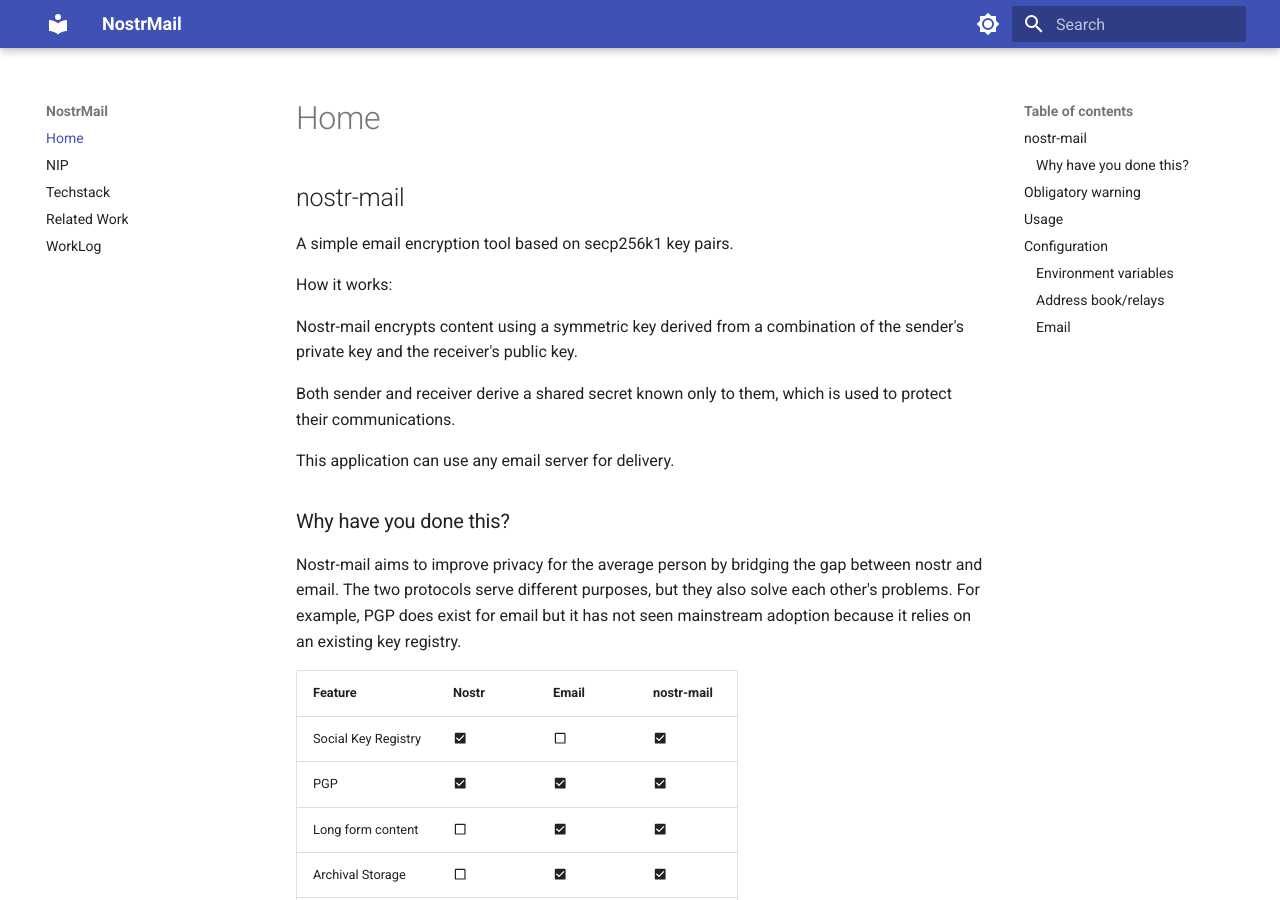
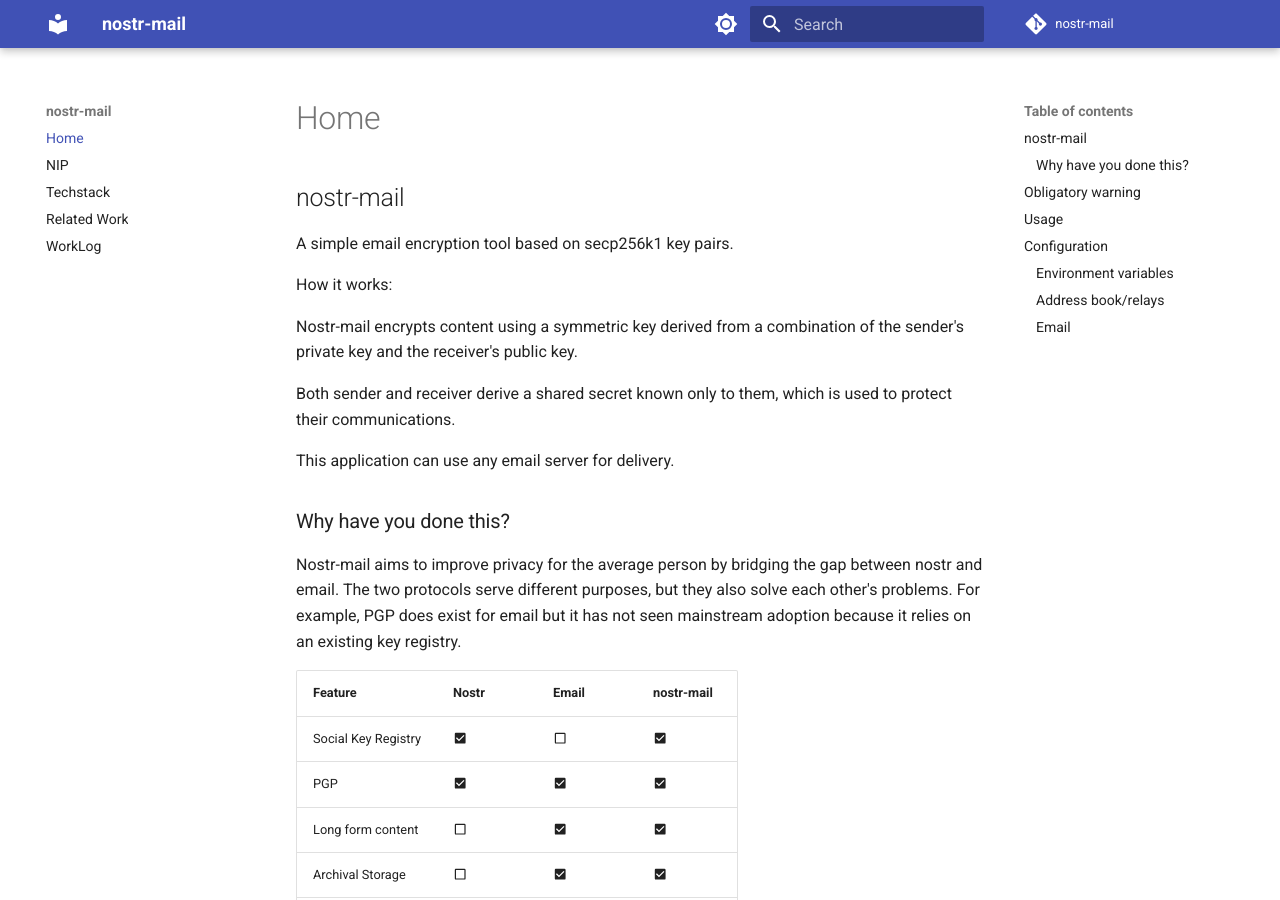
Before and after one commit to asherp/nostr-mail, an MkDocs documentation site: the page built from docs/README.md, in a window 1280 px wide and 900 px high. Built offline with MkDocs 1.6.1 and Material for MkDocs 9.7.7, drawn with Linux system fonts in a browser that asks for light colours; comment, search, counter and statistics services are not loaded.

Commit message:
add link to github repo

```diff
--- a/mkdocs.yml
+++ b/mkdocs.yml
@@ -1,4 +1,6 @@
-site_name: NostrMail
+site_name: nostr-mail
+repo_name: nostr-mail
+repo_url: https://github.com/asherp/nostr-mail
 
 nav:
 - Home: README.md
```
